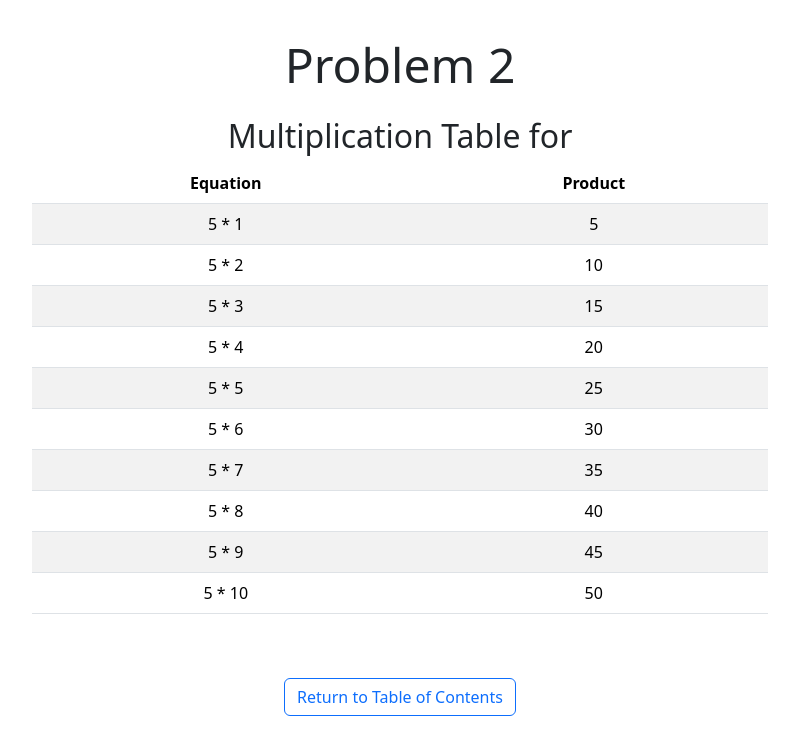
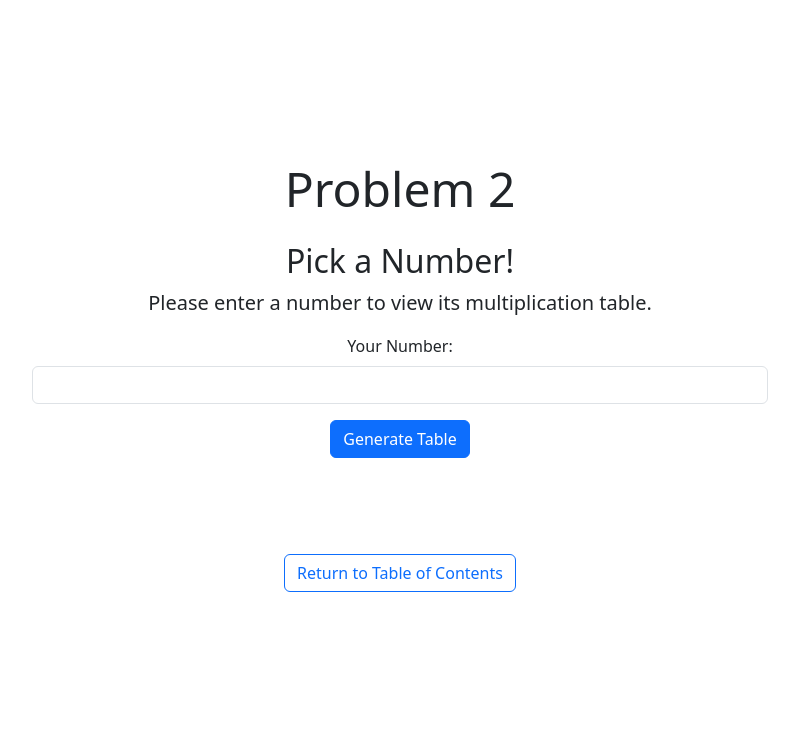
Before and after one commit to eubhawatson-classes/dmit-2025-workbook-eo01-spring-2025, a PHP site: page /problem-2.php in a window 1280 px wide. Shown: the top 755 px of the page, without its empty margins (240-1039 px from the left). Run offline with PHP 8.4, Linux system fonts and the light colour scheme.

Commit message:
Post-class commit for Lesson 05.

```diff
--- a/module-1/05-control-structures-and-loops-exercises/problem-2.php
+++ b/module-1/05-control-structures-and-loops-exercises/problem-2.php
@@ -9,10 +9,45 @@ include 'includes/header.php';
 
 */
 
-$number = 5;
+// First, we need to initialise a value. This prevents program errors later on.
+if (isset($_POST['number'])) {
+    $number = $_POST['number'];
+} else {
+    $number = "";
+}
 
 ?>
 
+<h2>Pick a Number!</h2>
+<p class="lead">Please enter a number to view its multiplication table.</p>
+
+<!-- Form -->
+
+<!--
+    There are two things a form MUST have in order to function properly:
+
+        1. action -> What happens when the user hits the submit button? Where does the data go?
+        2. method -> What HTTP method is used to transport the data there (i.e. HOW do we send the data)?
+-->
+
+<form action="problem-2.php" method="POST">
+    <div class="my-3">
+        <label for="number" class="form-label">Your Number: </label>
+        <input type="number" id="number" name="number" class="form-control" required>
+    </div>
+
+    <input type="submit" id="submit" name="submit" value="Generate Table" class="btn btn-primary mb-5">
+</form>
+
+<?php
+
+// This is the alternative syntax for an IF statement. It must be paired with an `endif;`. This is an alternative to using: if (condition) { ... }
+
+if ($number != "") :
+
+?>
+
+<!-- Table -->
 <h2>Multiplication Table for <?php $number; ?></h2>
 
 <table class="table table-striped">
@@ -38,8 +73,9 @@ $number = 5;
     </tbody>
 </table>
 
+<?php
 
-<?php
+    endif;
 
 echo '<a href="index.php" class="btn btn-outline-primary my-5">Return to Table of Contents</a>';
 
```
